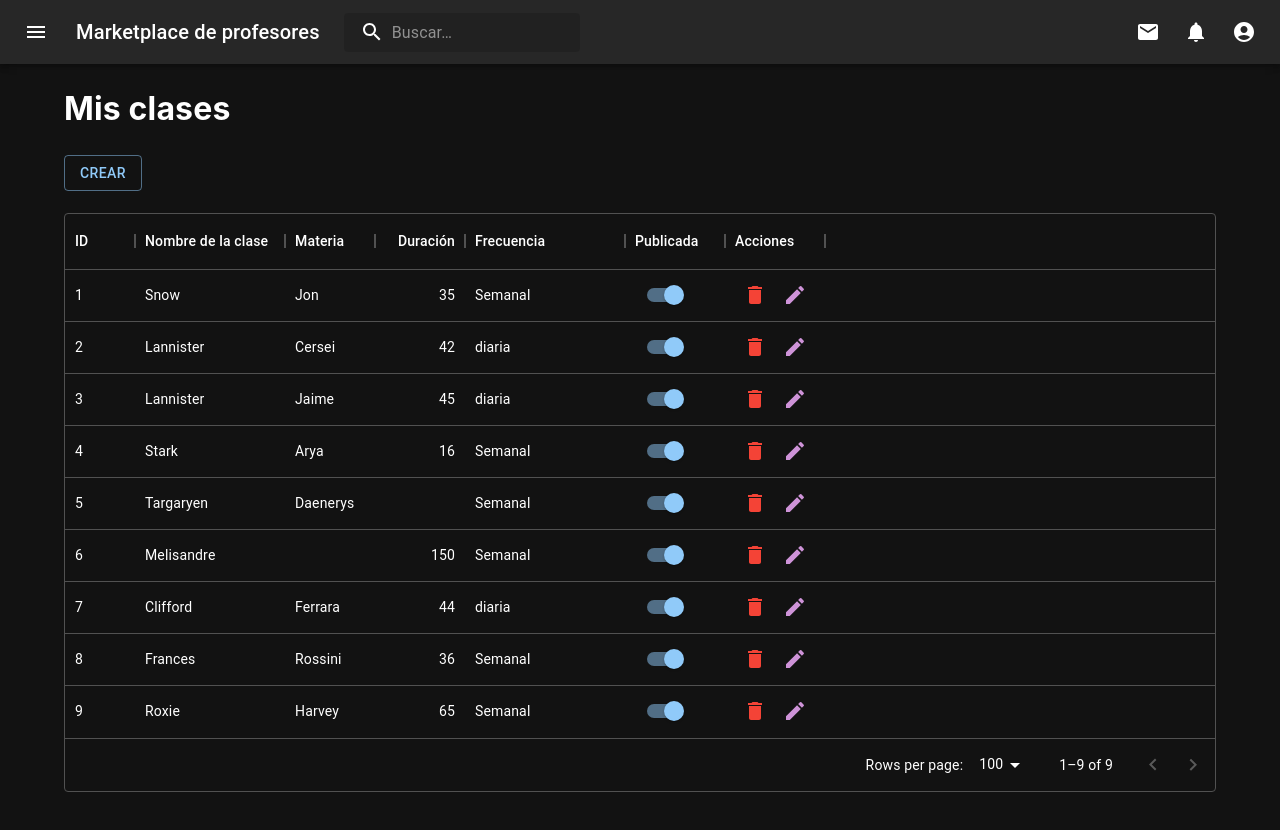
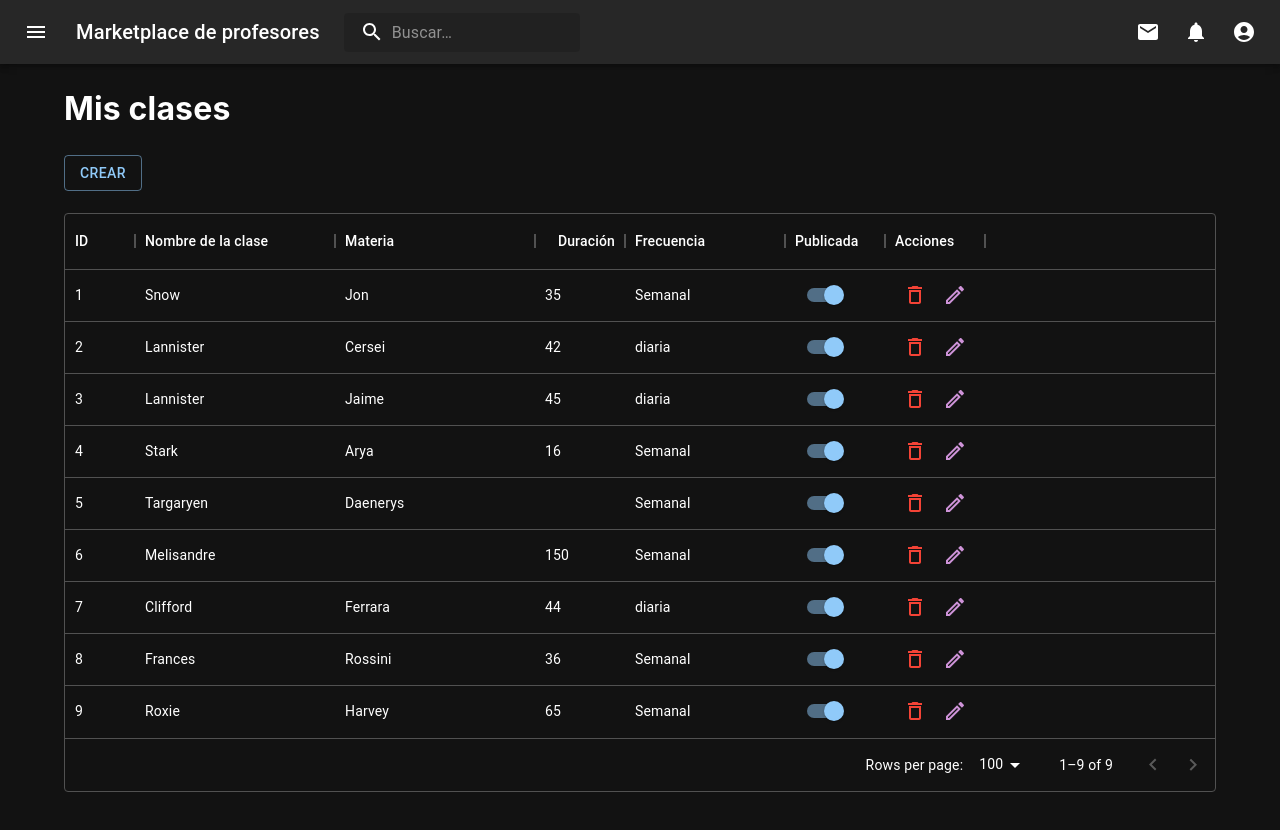
Before and after one commit to 3nu3l/marketplace-profesores-particulares, a Next.js app in the folder frontend/: page /teacherClasses in a window 1280 px wide. Shown: the top 830 px of the page. Built offline with nearby package versions, Linux system fonts and the light colour scheme.

Commit message:
Update teacherClasses.tsx

```diff
--- a/frontend/pages/teacherClasses.tsx
+++ b/frontend/pages/teacherClasses.tsx
@@ -3,12 +3,14 @@ import { DataGrid, GridColDef } from '@mui/x-data-grid';
 import { Container } from '@mui/system';
 import Box from '@mui/material/Box';
 import CssBaseline from '@mui/material/CssBaseline';
-import EditIcon from '@mui/icons-material/Edit';
-import DeleteIcon from '@mui/icons-material/Delete';
+//import EditIcon from '@mui/icons-material/Edit';
+//import DeleteIcon from '@mui/icons-material/Delete';
 import { Button } from '@mui/material';
 import IconButton from '@mui/material/IconButton'
 import Switch from '@mui/material/Switch';
 import Link from 'next/link';
+import DeleteOutlineIcon from '@mui/icons-material/DeleteOutline';
+import EditOutlinedIcon from '@mui/icons-material/EditOutlined';
 
 function CustomSwitch() {
   const [checked, setChecked] = React.useState(true);
@@ -27,13 +29,14 @@ function CustomSwitch() {
 
 const columns: GridColDef[] = [
   { field: 'id', headerName: 'ID', width: 70 },
-  { field: 'className', headerName: 'Nombre de la clase', width: 150 },
-  { field: 'matter', headerName: 'Materia', width: 90 },
+  { field: 'className', headerName: 'Nombre de la clase', width: 200 },
+  { field: 'matter', headerName: 'Materia', width: 200 },
   {
     field: 'duration',
     headerName: 'Duración',
     type: 'number',
-    width: 90
+    width: 90,
+    align: 'left'
   },
   {
     field: 'frecuency',
@@ -50,8 +53,8 @@ const columns: GridColDef[] = [
     field: 'actions', headerName: 'Acciones', renderCell: () => {
       return (
         <div>
-          <IconButton color="error"><DeleteIcon /></IconButton>
-          <IconButton color="secondary"><EditIcon /></IconButton>
+          <IconButton color="error"><DeleteOutlineIcon /></IconButton>
+          <IconButton color="secondary"><EditOutlinedIcon /></IconButton>
         </div>);
     }
   }
```
